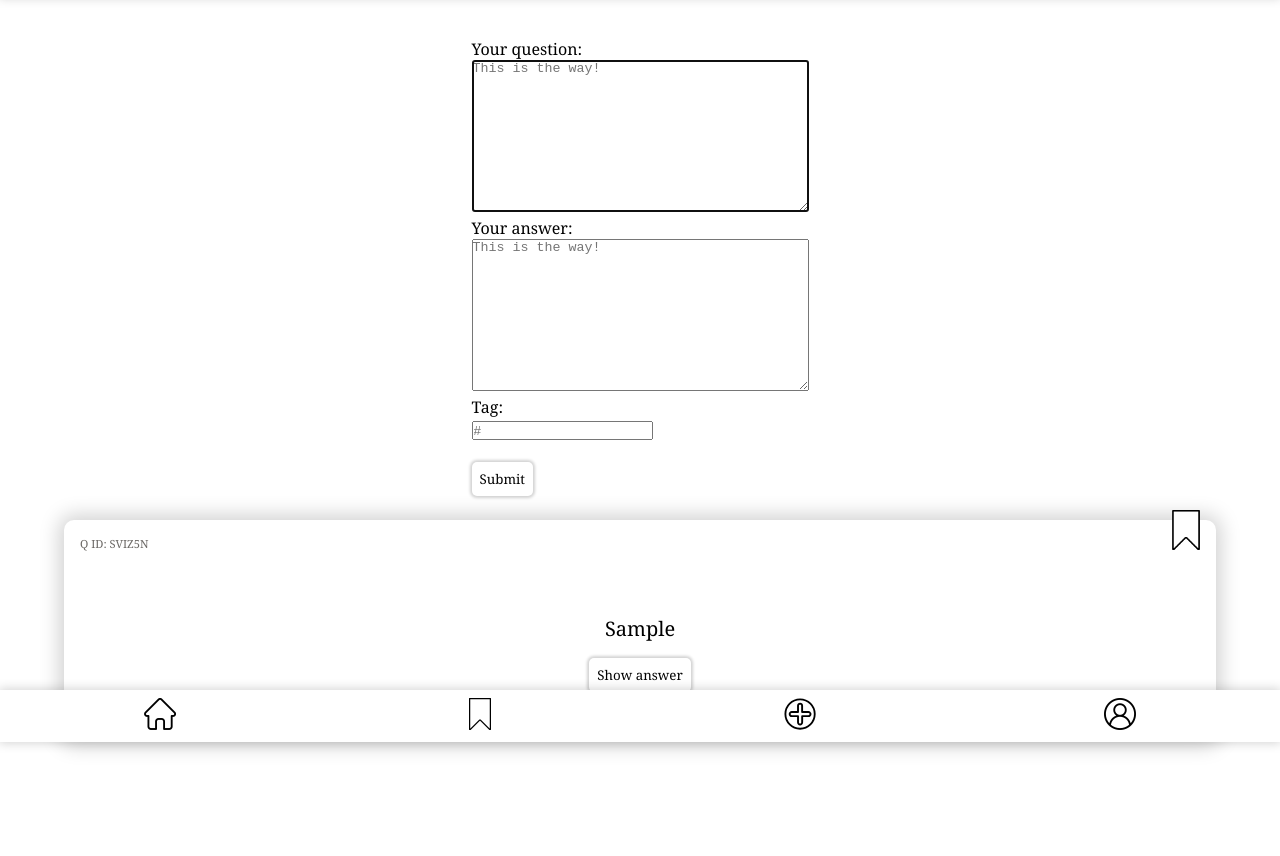
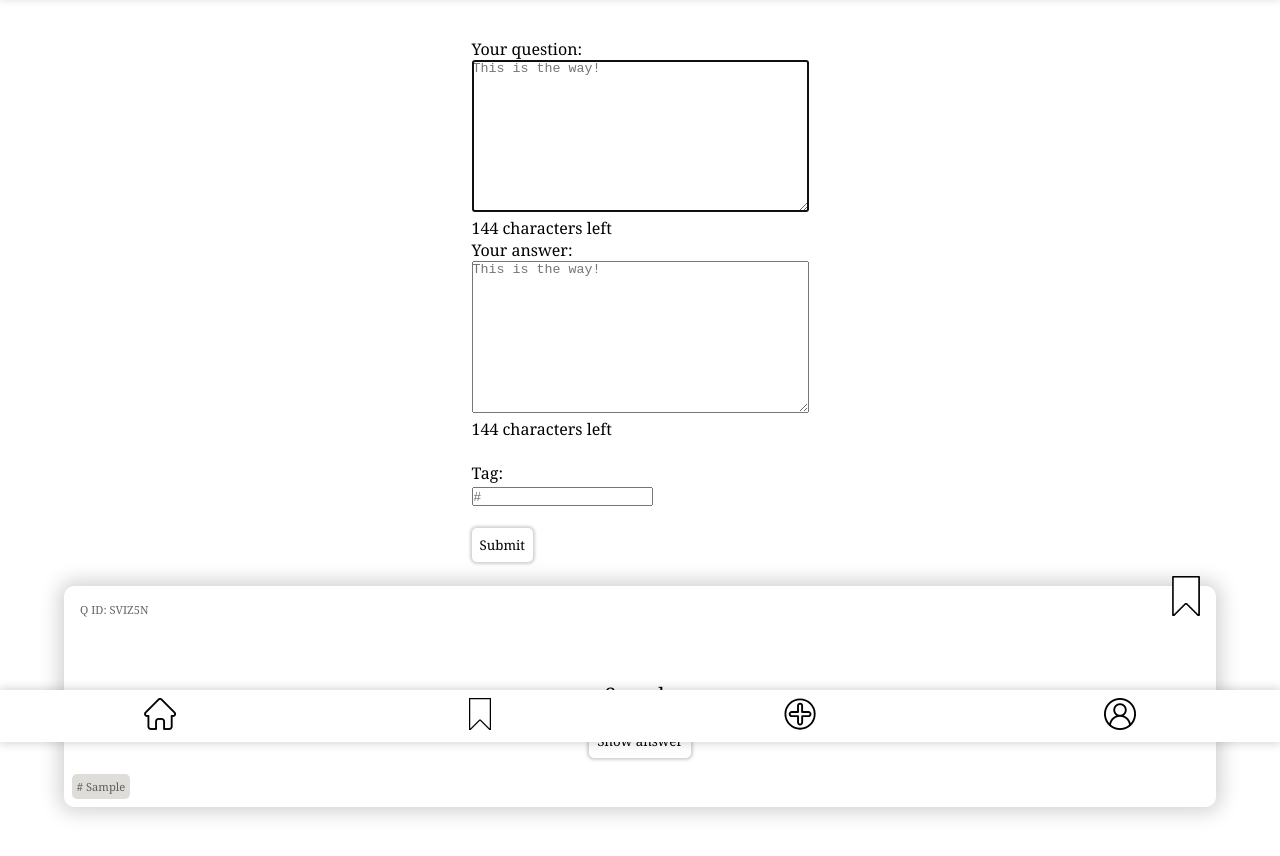
Before and after one commit to KutlualpTazefidan/project-1-Quiz-App, a plain HTML site: page subpages/submit-question.html in a window 1280 px wide. Both pictures are taken after typing "Sample", "Sample", "Sample" into the empty fields and a click on the button "Submit". Shown: the part 58-914 px from the top of the page. Before the commit the page ends 879 px from the top, so only its background shows below. Drawn offline with nearby package versions, Linux system fonts and the light colour scheme.

Commit message:
Count number of letters in the submit field

```diff
--- a/css/index.css
+++ b/css/index.css
@@ -54,6 +54,7 @@ h1 {
     align-items: center;
     position: relative;
     min-width: 90%;
+    max-width: 95%;
     min-height: 10rem;
     /* border: 2px solid black; */
     border-radius: 10px;
--- a/js/submit-question.js
+++ b/js/submit-question.js
@@ -5,7 +5,35 @@ import { nanoid } from "https://cdn.jsdelivr.net/npm/nanoid/nanoid.js";
 
 const submitQuizForm = document.querySelector('[data-js="form"]');
 const mainContainer = document.querySelector(".main");
+const fieldContainer = document.querySelectorAll(".form__field");
+const numberOfLeftLetterContainer = document.querySelectorAll(
+  ".form__number-of-letters-left"
+);
 
+// Count the number of letters left to use in the submit fields
+let lengthOfQuestion = 0;
+let lengthOfAnswer = 0;
+let maxLength = 150;
+for (let i = 0; i < fieldContainer.length - 1; i++) {
+  const inputText = fieldContainer[i];
+  fieldContainer[i].addEventListener("input", (e) => {
+    if (inputText.getAttribute("name") === "formQuestion") {
+      lengthOfQuestion = fieldContainer[i].value.length;
+      numberOfLeftLetterContainer[i].innerText =
+        calculateNumberOfCharactersLeft(maxLength, lengthOfQuestion);
+    } else {
+      lengthOfAnswer = fieldContainer[i].value.length;
+      numberOfLeftLetterContainer[i].innerText =
+        calculateNumberOfCharactersLeft(maxLength, lengthOfQuestion);
+    }
+  });
+}
+
+function calculateNumberOfCharactersLeft(maxLength, lengthOfText) {
+  return `${maxLength - lengthOfText} characters left`;
+}
+
+// Submit event -> 1. to catch the form data 2. to create a quiz card for it
 submitQuizForm.addEventListener("submit", (e) => {
   e.preventDefault();
   const formData = new FormData(submitQuizForm);
--- a/subpages/submit-question.html
+++ b/subpages/submit-question.html
@@ -24,8 +24,10 @@
           rows="10%"
           aria-label="your question to submit"
           placeholder="This is the way!"
+          maxlength="150"
         ></textarea
         ><br />
+        <div class="form__number-of-letters-left">characters left</div>
         <label for="formAnswer" class="form__your-answer-label"
           >Your answer:</label
         ><br />
@@ -36,8 +38,10 @@
           rows="10%"
           aria-label="your answer to submit"
           placeholder="This is the way!"
-        ></textarea
-        ><br />
+          maxlength="150"
+        ></textarea>
+        <div class="form__number-of-letters-left">characters left</div>
+        <br />
         <label for="formTag" class="form__tag-label">Tag:</label><br />
         <input
           type="text"
@@ -45,6 +49,7 @@
           class="form__field"
           aria-label="Input field for hashtags"
           placeholder="#"
+          maxlength="20"
         /><br /><br />
         <button type="submit" class="main__show-answer-button">Submit</button>
       </form>
```
